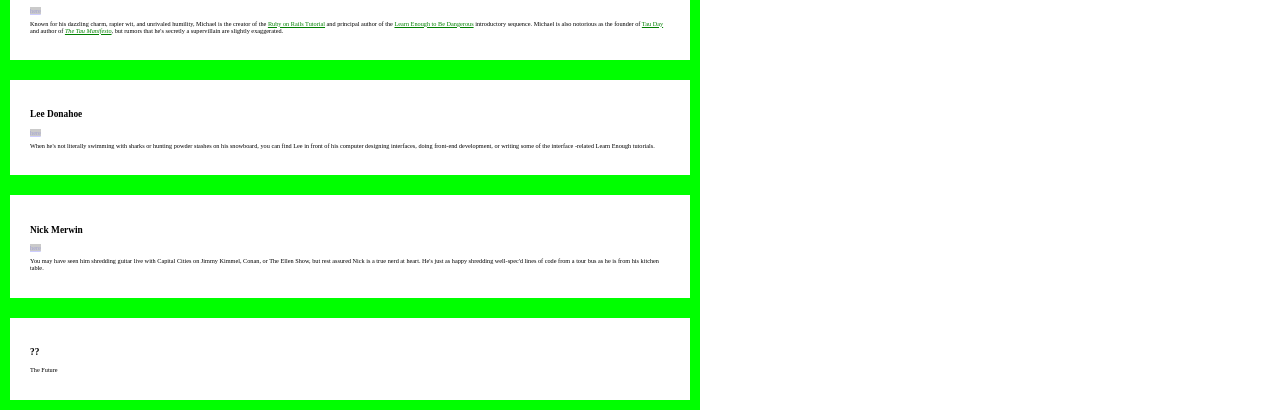
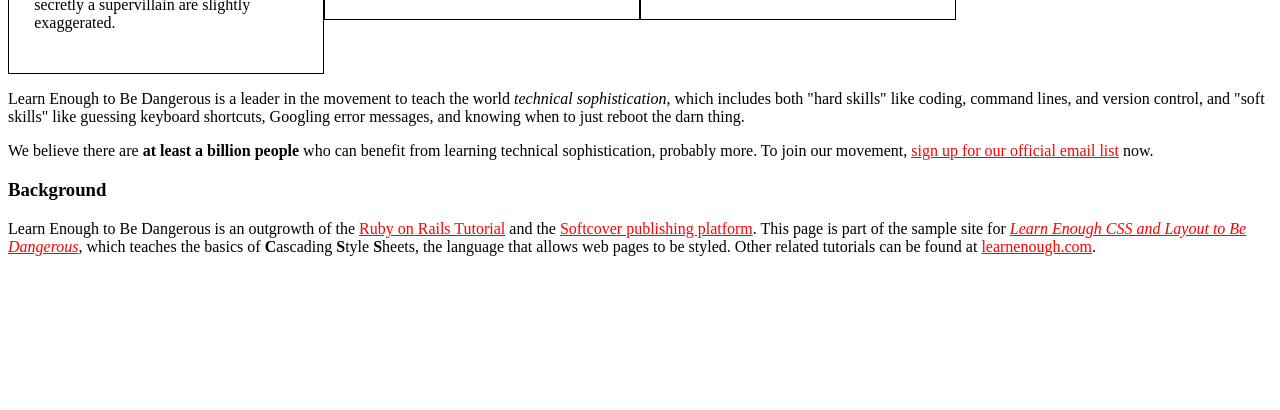
Before and after one commit to dwolrdcojp/dwolrdcojp.github.io, a plain HTML site: page index.html in a window 1280 px wide. Shown: the part 776-1186 px from the top of the page. After the commit the page ends 1048 px from the top, so only its background shows below. Drawn offline with Linux system fonts and the light colour scheme.

Commit message:
Update styles to match tutorial

```diff
--- a/index.html
+++ b/index.html
@@ -5,52 +5,52 @@
     <meta charset="utf-8">
     <style>
       /* GLOBAL STYLES */
-      a {
-        color: rgba(116, 82, 255, .2);
-      }
-      div.bio-box {
-        border: 10px solid #00ff00;
-      }
       h1 {
-        font-size: 2em;
+        font-size: 7vw;
         margin-top: 0;
       }
-      h2 {
-        font-size: 30px;
-      }
-      html, body {
-        font-size: 62.5%;
-        margin: 0;
-        padding: 0;
+      a {
+        color: #f00;
       }
 
       /* HERO STYLES */
       .full-hero {
         background-color: #c7dbfc;
-        height: 50vw;
-        width: 50vw;
+        height: 50vh;
       }
 
       /* SOCIAL STYLES */
       .social-link {
-        background: rgba(150, 150, 150, .5);
-        color: rgba(0, 0, 255, .2);
+        background: rgba(150, 150, 150, 0.5);
+        color: blue;
+        display: inline-block;
+        height: 36px;
       }
 
       /* BIO STYLES */
       .bio-wrapper {
+        font-size: 24px;
+      }
+      .bio-wrapper:after {
+        visibility: hidden;
+        display: block;
+        font-size: 0;
+        content: " ";
+        clear: both;
+        height: 0;
       }
       .bio-box {
-        border: 10px solid #000000;
-        font-size: 1em;
-        width: 50%;
-        padding: 20px;
+        border: 1px solid black;
+        box-sizing: border-box;
+        float: left;
+        font-size: 1rem;
+        padding: 2%;
+        width: 25%;
       }
       .bio-box h3 {
         font-size: 1.5em;
       }
-      .bio-copy  a {
-        color: rgba(0, 255, 0, .2);
+      .bio-copy {
         font-size: 1em;
       }
       .bio-copy a {
@@ -59,9 +59,8 @@
     </style>
   </head>
   <body>
-
     <div class="full-hero hero-home">
-      <h1 class="social-link">I'm an h1</h1>
+      <h1>I'm an h1</h1>
       <ul>
         <li>
           <a href="http://example.com/" class="social-link">Link</a>
@@ -74,14 +73,11 @@
         </li>
       </ul>
     </div>
-
     <h2>I'm an h2</h2>
     <div class="bio-wrapper">
       <div class="bio-box">
         <h3>Michael Hartl</h3>
-        <a href="http://twitter.com/mhartl" class="social-link">
-          here
-        </a>
+        <a href="http://twitter.com/mhartl" class="social-link">here</a>
         <div class="bio-copy">
           <p>
             Known for his dazzling charm, rapier wit, and unrivaled humility,
@@ -100,40 +96,61 @@
       </div>
       <div class="bio-box">
         <h3>Lee Donahoe</h3>
-        <a href="https://twitter.com/leedonahoe" class="social-link">
-          here
-        </a>
+        <a href="https://twitter.com/leedonahoe" class="social-link">here</a>
         <div class="bio-copy">
           <p>
-            When he's not literally swimming with sharks or hunting powder stashes on
-            his snowboard, you can find Lee in front of his computer designing
-            interfaces, doing front-end development, or writing some of the interface
-            -related Learn Enough tutorials.
+            When he's not literally swimming with sharks or hunting powder
+            stashes on his snowboard, you can find Lee in front of his computer
+            designing interfaces, doing front-end development, or writing some of
+            the interface-related Learn Enough tutorials.
           </p>
         </div>
       </div>
       <div class="bio-box">
         <h3>Nick Merwin</h3>
-        <a href="https://twitter.com/nickmerwin" class="social-link">
-          here
-        </a>
+        <a href="https://twitter.com/nickmerwin" class="social-link">here</a>
         <div class="bio-copy">
           <p>
-            You may have seen him shredding guitar live with Capital Cities on Jimmy
-            Kimmel, Conan, or The Ellen Show, but rest assured Nick is a true nerd at
-            heart. He's just as happy shredding well-spec'd lines of code from a tour
-            bus as he is from his kitchen table.
+            You may have seen him shredding guitar live with Capital Cities on
+            Jimmy Kimmel, Conan, or The Ellen Show, but rest assured Nick is a
+            true nerd at heart. He's just as happy shredding well-spec'd lines
+            of code from a tour bus as he is from his kitchen table.
           </p>
         </div>
       </div>
       <div class="bio-box">
         <h3>??</h3>
-        <div class="bio-copy">
-          <p>
-            The Future
-          </p>
-        </div>
+        <p>
+          The Future
+        </p>
       </div>
     </div>
+    <p>
+    Learn Enough to Be Dangerous is a leader in the movement to teach the
+    world <em>technical sophistication</em>, which includes both "hard
+    skills" like coding, command lines, and version control, and "soft
+     skills" like guessing keyboard shortcuts, Googling error messages, and
+    knowing when to just reboot the darn thing.
+  </p>
+  <p>
+    We believe there are <strong>at least a billion people</strong> who can
+    benefit from learning technical sophistication, probably more. To join
+    our movement,
+    <a href="https://learnenough.com/#email_list">sign up for our official
+    email list</a> now.
+  </p>
+  <h3>Background</h3>
+  <p>
+    Learn Enough to Be Dangerous is an outgrowth of the
+    <a href="http://railstutorial.org/">Ruby on Rails Tutorial</a> and the
+    <a href="http://www.softcover.io/">Softcover publishing platform</a>.
+    This page is part of the sample site for
+    <a href="https://learnenough.com/css-tutorial"><em>Learn Enough CSS and
+    Layout to Be Dangerous</em></a>, which teaches the basics of
+    <strong>C</strong>ascading <strong>S</strong>tyle
+    <strong>S</strong>heets, the language that allows web pages to be styled.
+    Other related tutorials can be found at
+    <a href="https://learnenough.com/">learnenough.com</a>.
+  </p>
   </body>
 </html>
```
